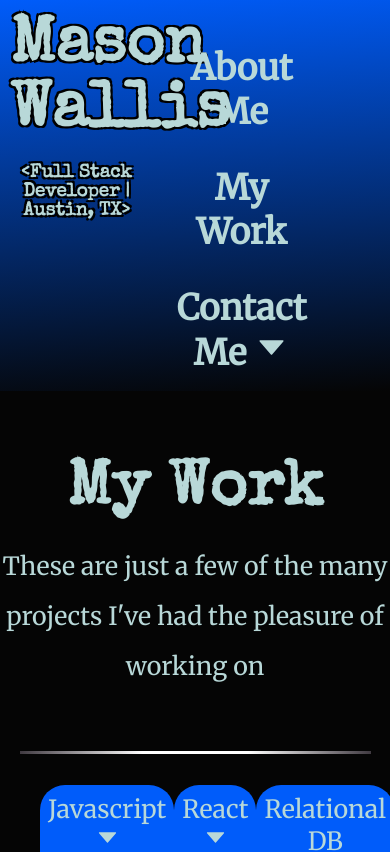
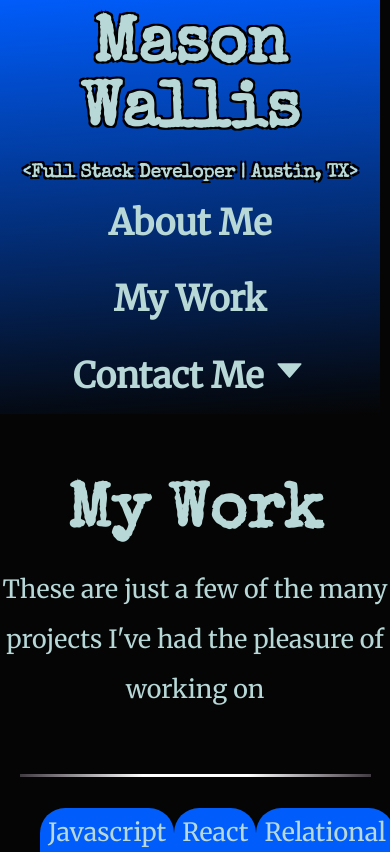
Before and after one commit to mwallis5110/Homework2, a React (Create React App) app: page /projects in a window 390 px wide. Shown: the top 852 px of the page. Built offline with nearby package versions, Linux system fonts and the light colour scheme.

Commit message:
Header is mobile responsive

```diff
--- a/src/App.css
+++ b/src/App.css
@@ -1,6 +1,8 @@
 .App {
   text-align: center;
   background-color: #050505;
+  background-size: cover;
+  /* overflow-x: hidden; */
   /* overflow: hidden; */
   /* height: 100vh; */
 }
--- a/src/components/Dropdown/Dropdown.css
+++ b/src/components/Dropdown/Dropdown.css
@@ -1,6 +1,7 @@
 .dropMenu {
   display: none;
   padding: 10px;
+
 }
 .dropMenu-clicked {
   width: 300px;
--- a/src/components/Header/Header.css
+++ b/src/components/Header/Header.css
@@ -1,13 +1,17 @@
 .headerWrapper {
-  display: flex;
+  display: grid;
+  /* width: 100vw; */
+  grid-template-columns: 1.4fr 2fr;
+  grid-template-rows: 3fr;
+  grid-template-areas: "leftSide rightSide rightSide";
   padding-left: 10px;
   padding-top: 15px;
   font-family: "Special Elite";
-  background: linear-gradient(-184deg, #005cfa, #050505 );
+  background: linear-gradient(-184deg, #005cfa, #050505);
 }
 
 .myName {
-  color: #B8D8D8;
+  color: #b8d8d8;
   text-shadow: -2px -2px 0 black, 2px -2px 0 black, -2px 2px 0 black,
     2px 2px 0 black;
   font-size: 65px;
@@ -15,16 +19,48 @@
 }
 
 .subheader {
-  color: #B8D8D8;
+  color: #b8d8d8;
   text-shadow: -2px -2px 0 black, 2px -2px 0 black, -2px 2px 0 black,
     2px 2px 0 black;
 }
 
 .leftSide {
-  width: 35%;
+  grid-area: leftSide;
 }
 
 .rightSide {
-  width: 65%;
+  grid-area: rightSide;
   margin-top: 15px;
 }
+
+@media screen and (max-width: 1012px) {
+  .headerWrapper {
+    grid-template-columns: 1fr;
+    grid-template-rows: 0.8fr 1fr;
+    grid-template-areas: "leftSide" "rightSide";
+    padding-left: 0px;
+    margin-right: 10px;
+  }
+
+  .leftSide {
+    width: 100%;
+  }
+}
+
+@media screen and (max-width: 902px) {
+  .leftSide {
+    height: 120px;
+  }
+}
+
+@media screen and (max-width: 550px) {
+  .headerWrapper {
+    grid-template-rows: 0.5fr 1fr;
+  }
+}
+
+@media screen and (max-width: 434px) {
+  .leftSide {
+    margin-bottom: 25px;
+  }
+}
--- a/src/components/Navbar/Navbar.css
+++ b/src/components/Navbar/Navbar.css
@@ -1,16 +1,21 @@
 .navWrapper {
-  float: right;
+  /* display: flex; */
+  grid-template-columns: 1fr 1fr 1fr;
+  grid-template-rows: 1fr;
+  grid-area: "navLink";
+  white-space: nowrap;
 }
 
 .navLink {
   background: none;
   border: none;
   font-size: 35px;
-  margin-right: 50px;
   padding: 1rem 2rem;
   color: #B8D8D8;
   font-weight: bold;
   font-family: "Merriweather", serif;
+  /* margin-right: 40px; */
+  white-space: nowrap;
 }
 
 /* Hover effects */
@@ -23,9 +28,14 @@
   cursor: pointer;
 }
 
-@media screen and (max-width: 480px) {
-  #link {
-    font-size: 25px;
-    text-align: center;
+@media screen and (max-width: 1245px) {
+  .navWrapper {
+    white-space: normal;
   }
 }
+
+@media screen and (max-width: 462px) {
+  .navWrapper {
+    margin-top: 10px;
+  }
+}
```
